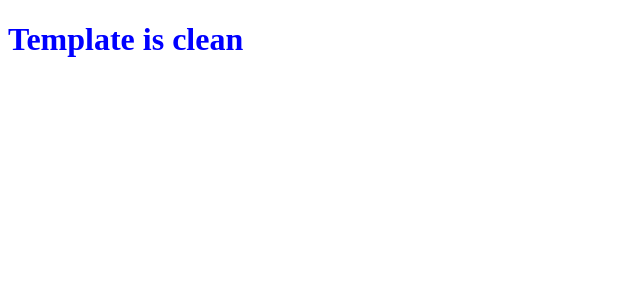
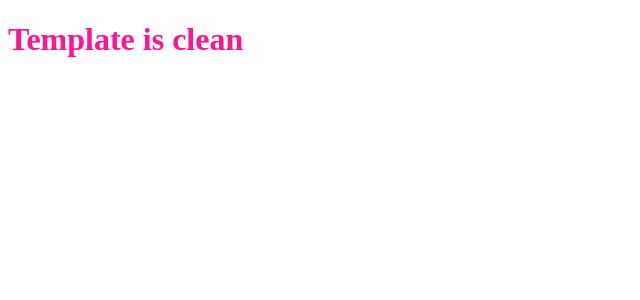
Before and after one commit to MarkfromDK/Team-4_Webdev, a Vue app in the folder semesterprojekt_webdev/: page / in a window 1280 px wide. Shown: the top 300 px of the page, without its empty margins (0-640 px from the left). Built offline with nearby package versions, Linux system fonts and the light colour scheme.

Commit message:
deeppink

```diff
--- a/semesterprojekt_webdev/src/assets/scss/_hello-world.scss
+++ b/semesterprojekt_webdev/src/assets/scss/_hello-world.scss
@@ -1,4 +1,4 @@
 .text-large {
     font-size: 2em;
-    color: blue;
+    color: deeppink;
 }
```
